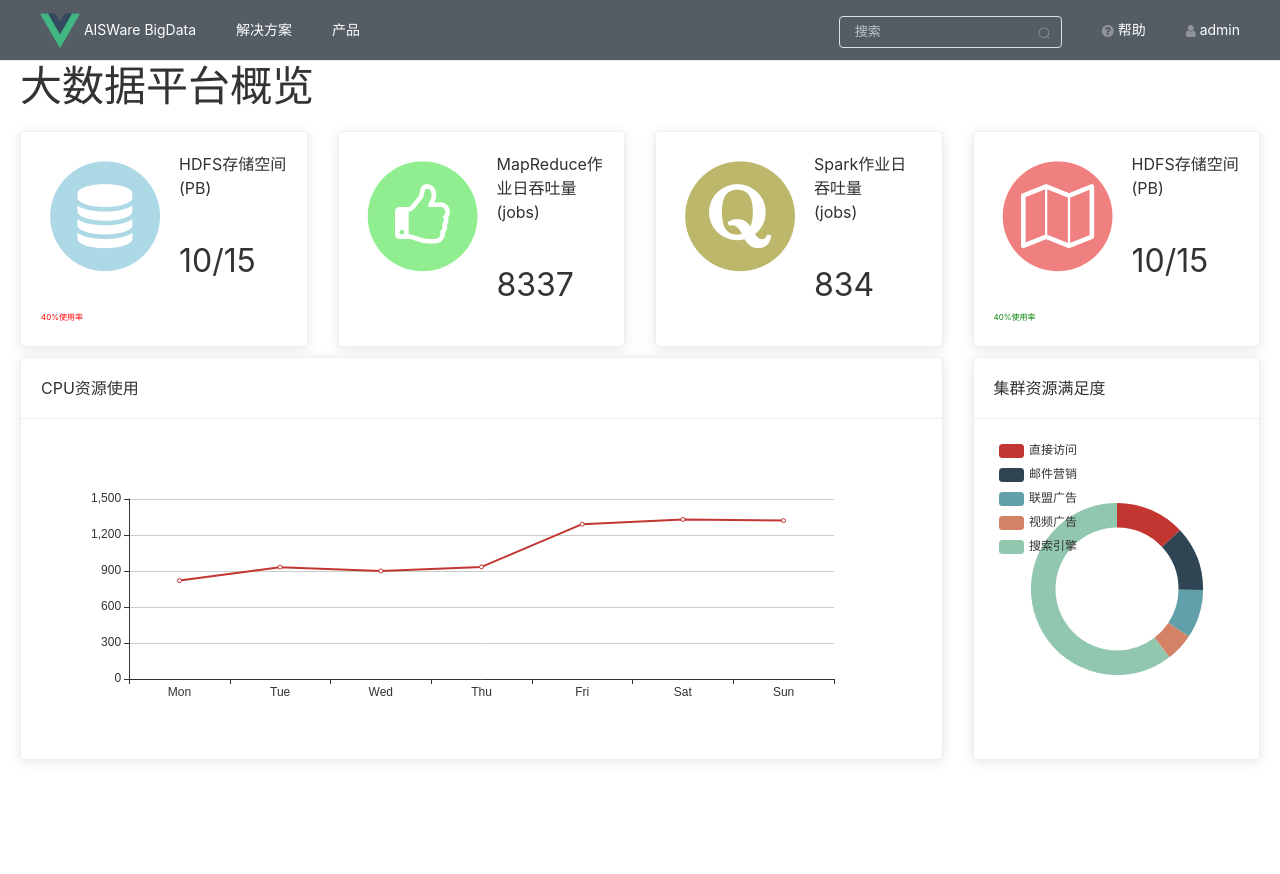
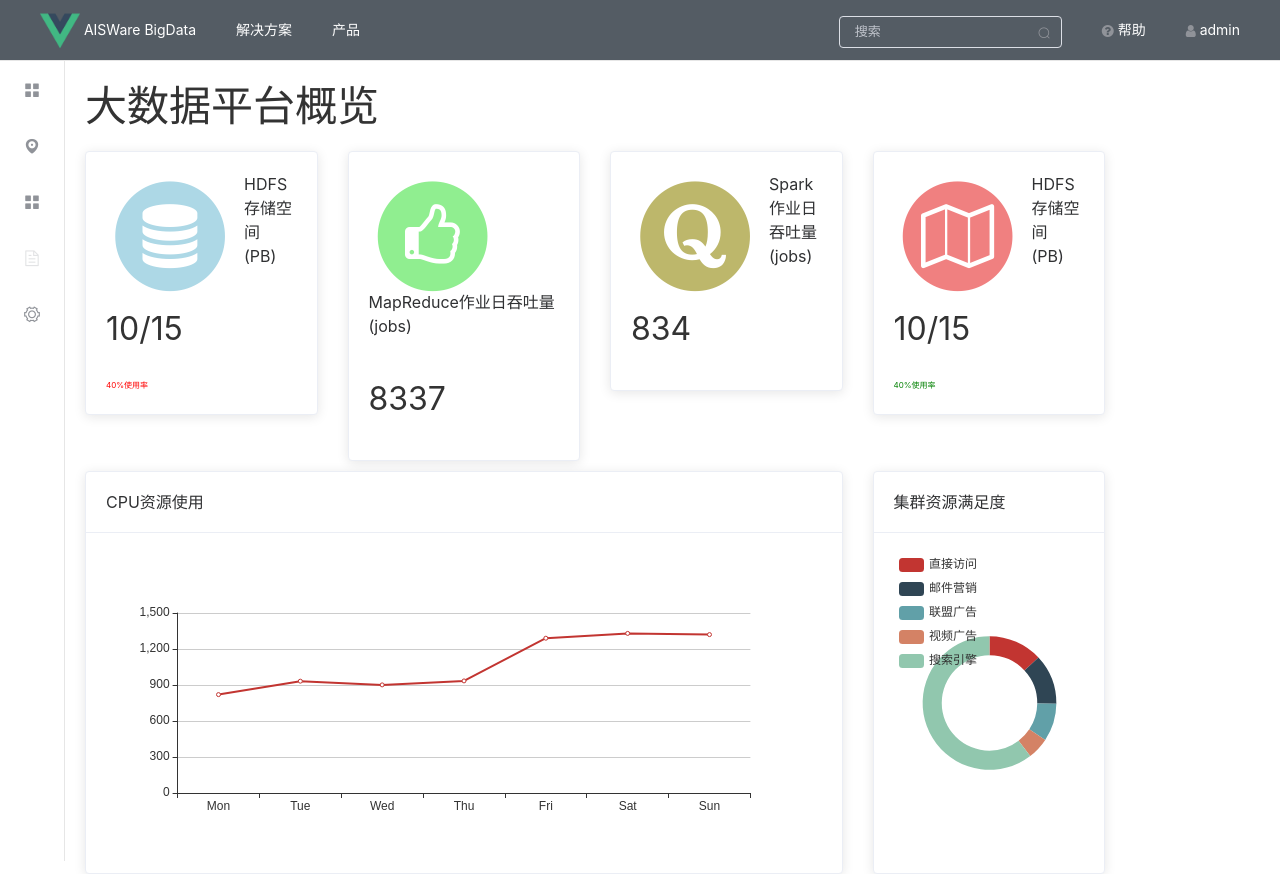
Before and after one commit to twicoder/ocprotral, a Vue app: page / in a window 1280 px wide. Before the commit the page ends 800 px from the top, so only its background shows below. Built offline with nearby package versions, Linux system fonts and the light colour scheme; a small style sheet from the web is missing; what vue-resource would draw is missing.

Commit message:
Add left navigator

```diff
--- a/src/App.vue
+++ b/src/App.vue
@@ -80,16 +80,63 @@
         </el-row>
       </div>
     </transition>
-    <router-view/>
+    <el-menu style="float:left;min-height: 800px;" default-active="1-4-1" class="el-menu-vertical-demo"
+             :collapse="isCollapse" @select="handleSelect1">
+      <el-menu-item index="navigator">
+        <i class="el-icon-menu"></i>
+        <span slot="title">导航</span>
+      </el-menu-item>
+      <el-submenu index="1">
+        <template slot="title">
+          <i class="el-icon-location"></i>
+          <span slot="title">导航一</span>
+        </template>
+        <el-menu-item-group>
+          <span slot="title">分组一</span>
+          <el-menu-item index="1-1">选项1</el-menu-item>
+          <el-menu-item index="1-2">选项2</el-menu-item>
+        </el-menu-item-group>
+        <el-menu-item-group title="分组2">
+          <el-menu-item index="1-3">选项3</el-menu-item>
+        </el-menu-item-group>
+        <el-submenu index="1-4">
+          <span slot="title">选项4</span>
+          <el-menu-item index="1-4-1">选项1</el-menu-item>
+        </el-submenu>
+      </el-submenu>
+      <el-menu-item index="2">
+        <i class="el-icon-menu"></i>
+        <span slot="title">导航二</span>
+      </el-menu-item>
+      <el-menu-item index="3" disabled>
+        <i class="el-icon-document"></i>
+        <span slot="title">导航三</span>
+      </el-menu-item>
+      <el-menu-item index="4">
+        <i class="el-icon-setting"></i>
+        <span slot="title">导航四</span>
+      </el-menu-item>
+    </el-menu>
+    <router-view style="float: left;margin-top: 20px;margin-left: 20px;" :style="mainContainer"/>
   </div>
 </template>
 
 <script>
+  import ElRow from "element-ui/packages/row/src/row";
+  import ElCol from "element-ui/packages/col/src/col";
+
   export default {
+    components: {
+      ElCol,
+      ElRow},
     name: 'App',
     data() {
       return {
-        show: false
+        show: false,
+        isCollapse: true,
+        mainContainer : {
+          width: `${document.documentElement.clientWidth - 260}px`
+        }
       };
     },
     methods: {
@@ -104,6 +151,17 @@
             self.show = true;
           },100);
         }
+      },
+      handleSelect1(key){
+        if(key === "navigator"){
+          this.isCollapse = !this.isCollapse;
+        }
+      },
+      handleOpen(key, keyPath) {
+        console.log(key, keyPath);
+      },
+      handleClose(key, keyPath) {
+        console.log(key, keyPath);
       }
     },
     computed: {
@@ -161,4 +219,8 @@
     color: white;
     cursor: pointer;
   }
+
+  .el-menu-vertical-demo:not(.el-menu--collapse) {
+    width: 200px;
+  }
 </style>
```
